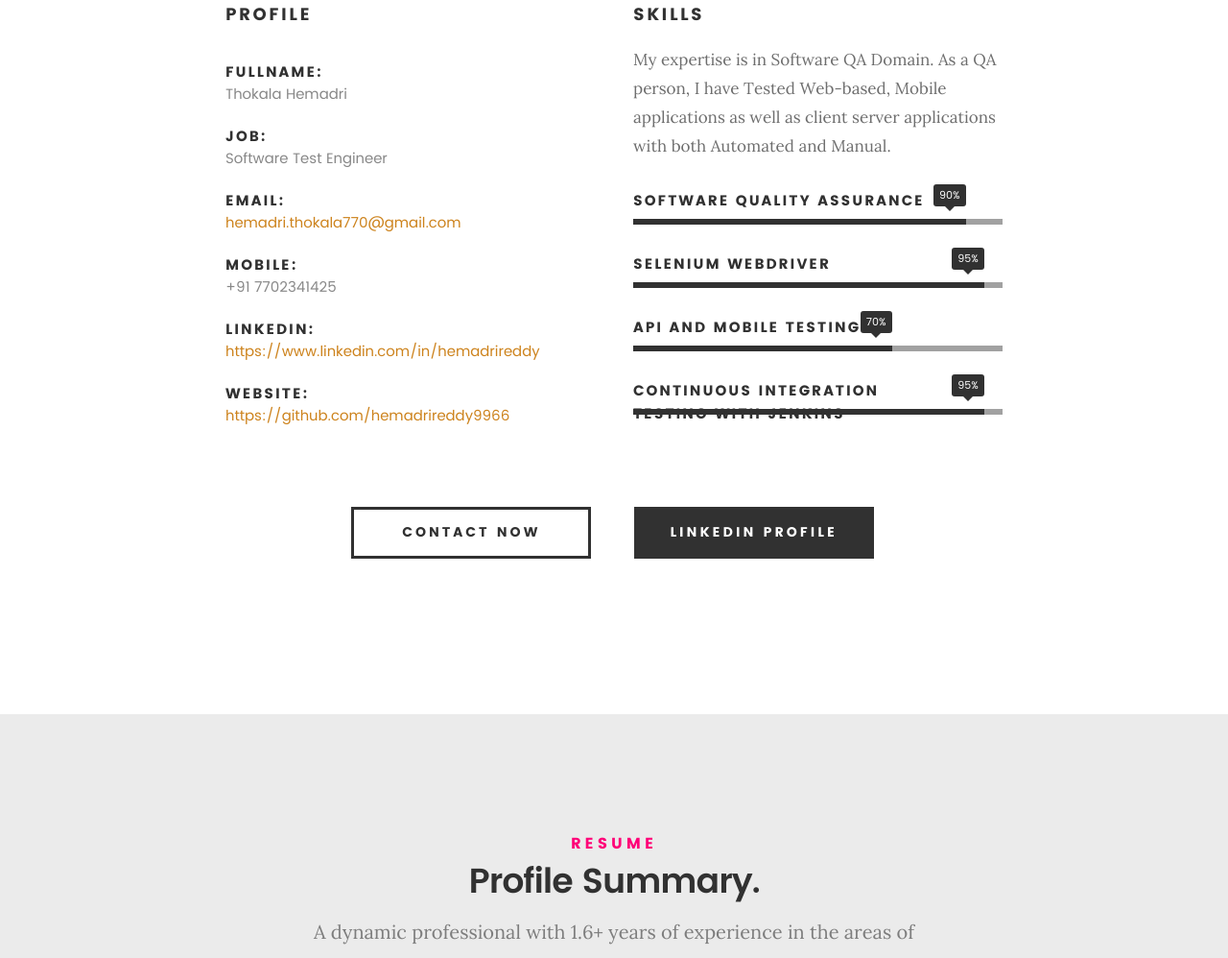
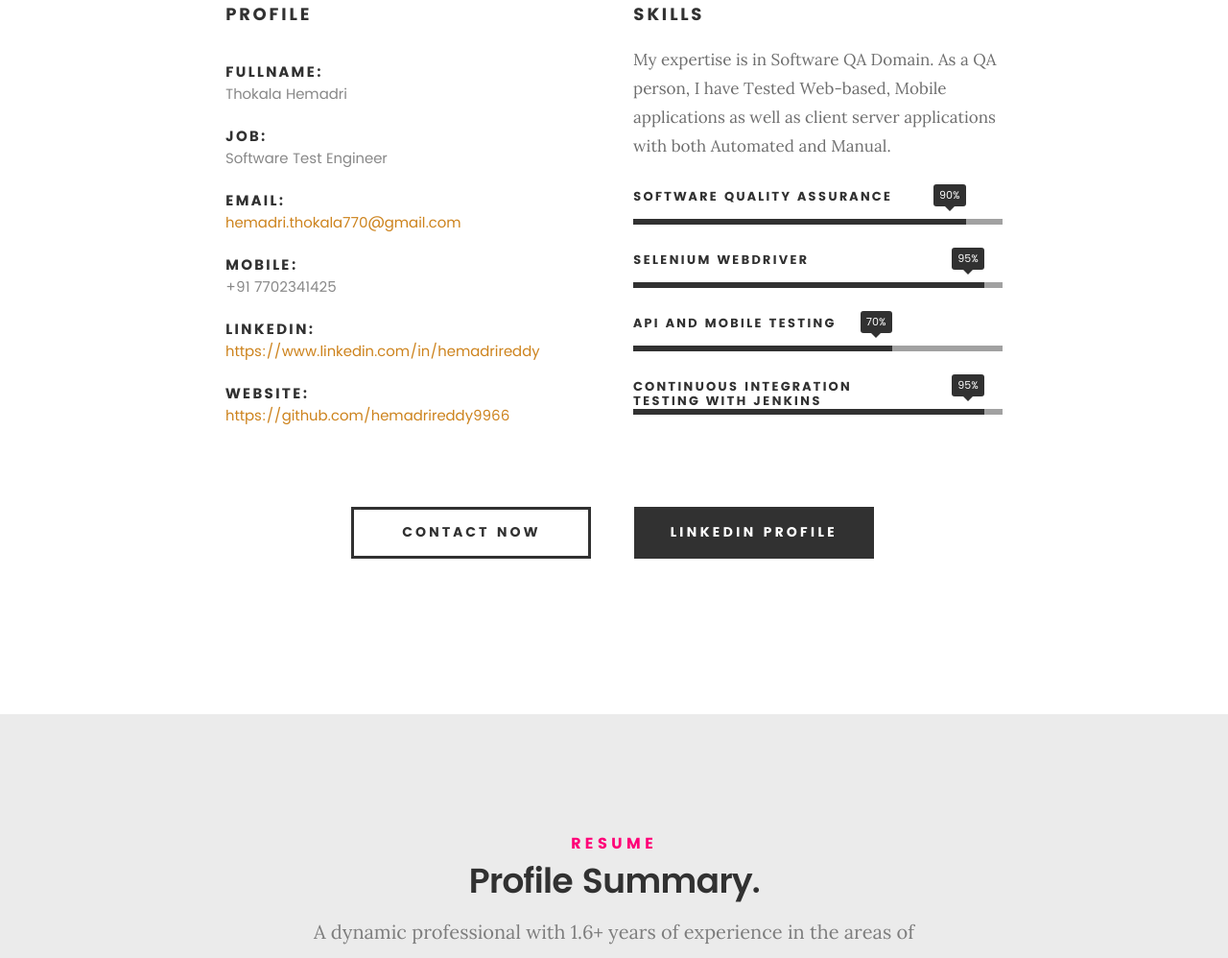
Before and after one commit to hemadrireddy9966/hemadrireddy9966.github.io, a plain HTML site: page index.html in a window 1280 px wide. Shown: the part 1385-2383 px from the top of the page at 96% size. Drawn offline with Linux system fonts and the light colour scheme; files whose address does not match are found by name.

Commit message:
Update main.css

```diff
--- a/css/main.css
+++ b/css/main.css
@@ -959,8 +959,8 @@ button::-moz-focus-inner, input::-moz-focus-inner {
 	color: #313131;
 	text-transform: uppercase;
 	letter-spacing: .2rem;
-	font-size: 1.5rem;
-	line-height: 2.4rem;
+	font-size: 1.3rem;
+	line-height: 1.5rem;
 }
 .skill-bars li .progress {
 	background: #313131;
```
